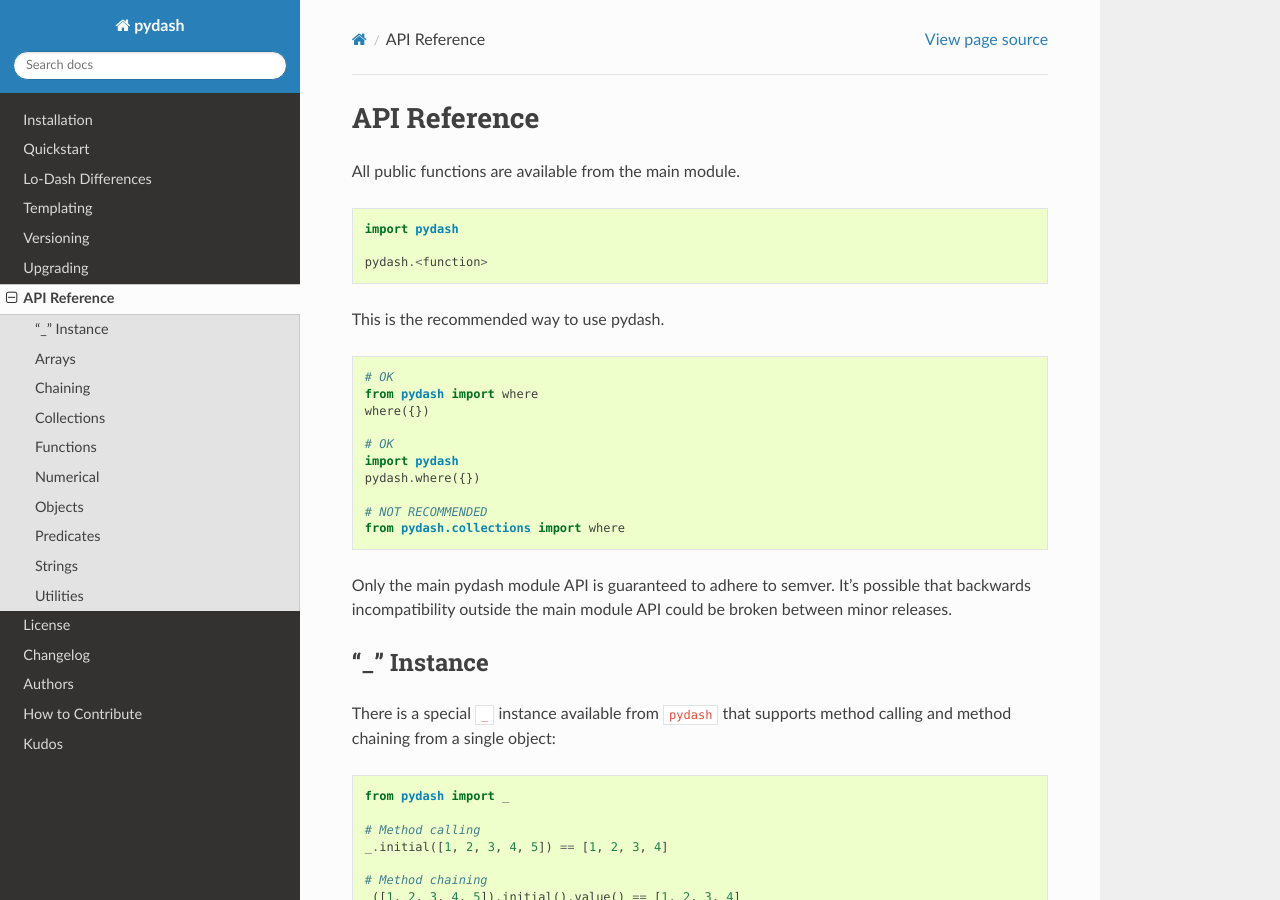
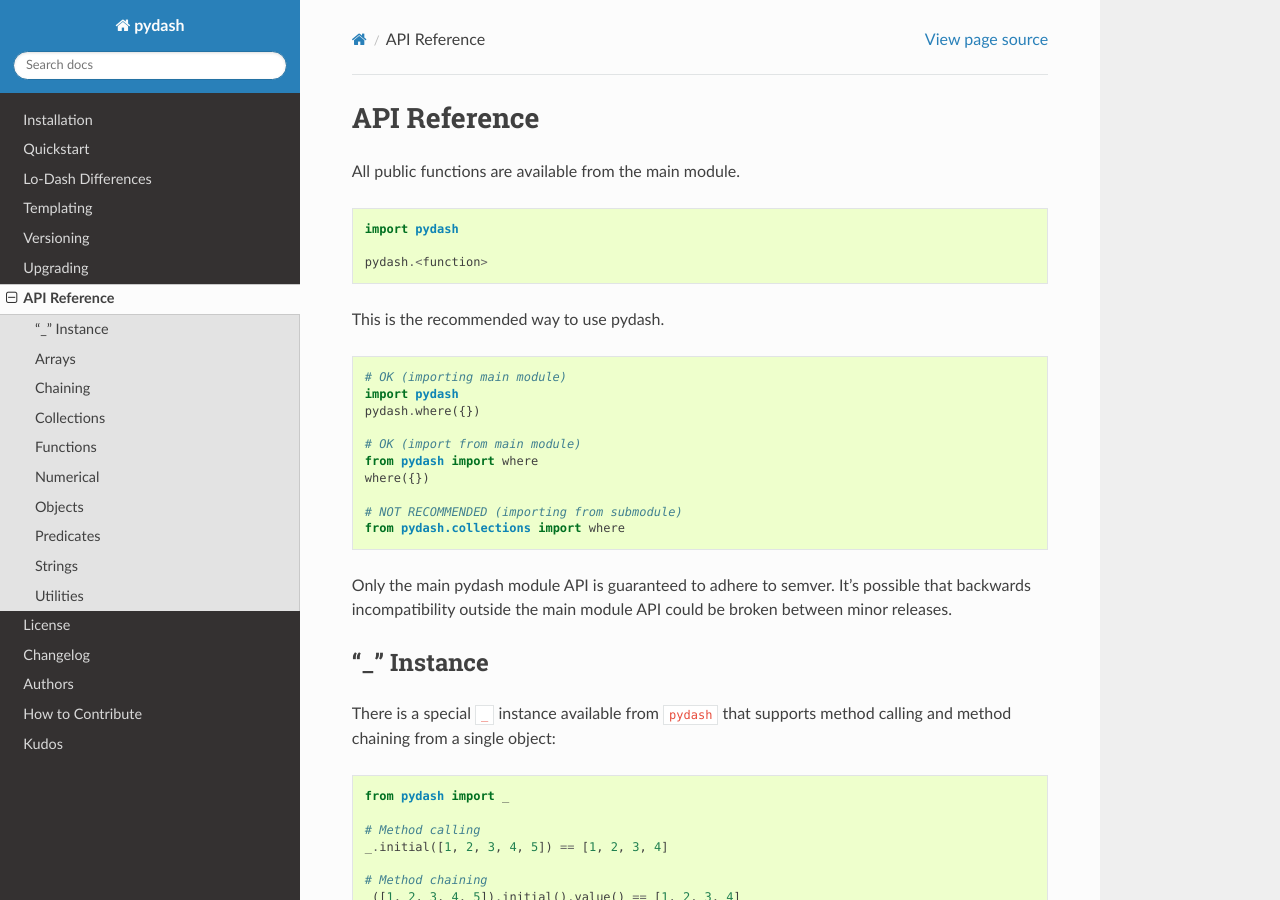
Before and after one commit to dgilland/pydash, a Sphinx documentation site: the page built from docs/api.rst, in a window 1280 px wide and 900 px high. Built offline with Sphinx 7.4.7 and the Read the Docs theme 2.0.0, drawn with Linux system fonts in a browser that asks for light colours; the version number could not be read and is left out.

Commit message:
Add reasons why OK and not OK.

```diff
--- a/docs/api.rst
+++ b/docs/api.rst
@@ -19,15 +19,15 @@
 
 .. code-block:: python
 
-    # OK
+    # OK (importing main module)
+    import pydash
+    pydash.where({})
+
+    # OK (import from main module)
     from pydash import where
     where({})
 
-    # OK
-    import pydash
-    pydash.where({})
-
-    # NOT RECOMMENDED
+    # NOT RECOMMENDED (importing from submodule)
     from pydash.collections import where
 
 
```
